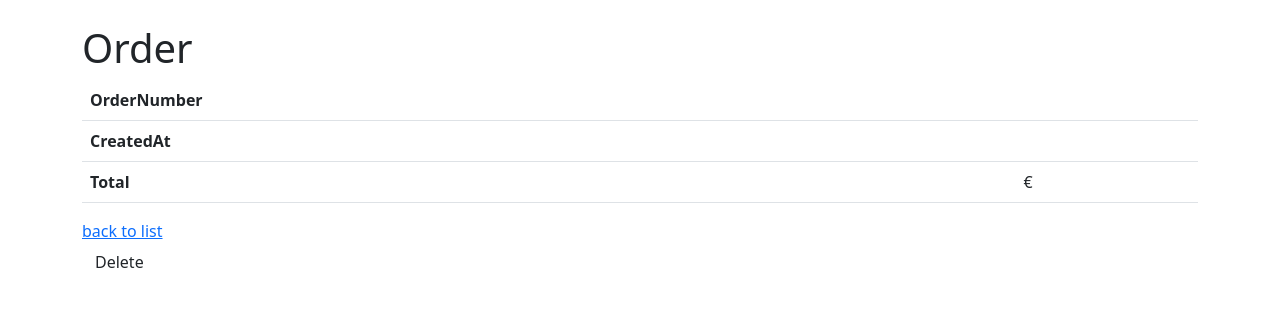
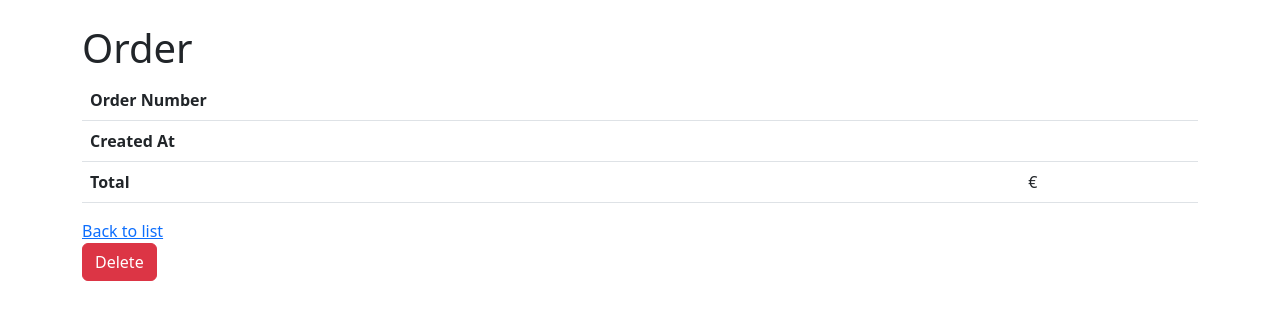
Before and after one commit to noabraud/symfony-ig, a Symfony app: template templates/order/show.html.twig in a window 1280 px wide. Shown: the part 111-431 px from the top of the page. Run offline with Twig, Linux system fonts and the light colour scheme; the template is opened without the code that fills it, so the values that code supplies are empty; some libraries are stand-ins or nearby versions.

Commit message:
translation show/delete orders

```diff
--- a/templates/order/_delete_form.html.twig
+++ b/templates/order/_delete_form.html.twig
@@ -1,4 +1,4 @@
-<form method="post" action="{{ path('app_order_delete', {'id': order.id}) }}" onsubmit="return confirm('Are you sure you want to delete this item?');">
+<form method="post" action="{{ path('app_order_delete', {'id': order.id}) }}" onsubmit="return confirm('{{ 'order.delete.confirm'|trans }}');">
     <input type="hidden" name="_token" value="{{ csrf_token('delete' ~ order.id) }}">
-    <button class="btn">Delete</button>
+    <button class="btn btn-danger">{{ 'order.delete.label'|trans }}</button>
 </form>
--- a/templates/order/index.html.twig
+++ b/templates/order/index.html.twig
@@ -21,7 +21,7 @@
                 <td>{{ order.createdAt ? order.createdAt|date('Y-m-d H:i:s') : '' }}</td>
                 <td>{{ order.total }} €</td>
                 <td>
-                    <a href="{{ path('app_order_show', {'id': order.id}) }}">{{ 'order.show'|trans }}</a>
+                    <a href="{{ path('app_order_show', {'id': order.id}) }}">{{ 'order.show.action'|trans }}</a>
                     {% if is_granted('ROLE_ADMIN') %}
                         <a href="{{ path('app_order_edit', {'id': order.id}) }}">{{ 'order.edit'|trans }}</a>
                     {% endif %}
--- a/templates/order/show.html.twig
+++ b/templates/order/show.html.twig
@@ -1,32 +1,30 @@
 {% extends 'base.html.twig' %}
 
-{% block title %}Order{% endblock %}
+{% block title %}{{ 'order.show.title'|trans }}{% endblock %}
 
 {% block body %}
-    <h1>Order</h1>
+    <h1>{{ 'order.show.title'|trans }}</h1>
 
     <table class="table">
         <tbody>
             <tr>
-                <th>OrderNumber</th>
+                <th>{{ 'order.order_number'|trans }}</th>
                 <td>{{ order.orderNumber }}</td>
             </tr>
             <tr>
-                <th>CreatedAt</th>
+                <th>{{ 'order.created_at'|trans }}</th>
                 <td>{{ order.createdAt ? order.createdAt|date('Y-m-d H:i:s') : '' }}</td>
             </tr>
             <tr>
-                <th>Total</th>
+                <th>{{ 'order.total'|trans }}</th>
                 <td>{{ order.total }} €</td>
             </tr>
-
-
         </tbody>
     </table>
 
-    <a href="{{ path('app_order_index') }}">back to list</a>
+    <a href="{{ path('app_order_index') }}">{{ 'order.show.back_to_list'|trans }}</a>
     {% if is_granted('ROLE_ADMIN') %}
-        <a href="{{ path('app_order_edit', {'id': order.id}) }}">edit</a>
+        <a href="{{ path('app_order_edit', {'id': order.id}) }}">{{ 'order.edit'|trans }}</a>
     {% endif %}
 
     {{ include('order/_delete_form.html.twig') }}
--- a/translations/messages.en.yaml
+++ b/translations/messages.en.yaml
@@ -75,10 +75,17 @@ order:
   created_at: "Created At"
   total: "Total"
   actions: "Actions"
-  show: "Show"
+  show:
+    title: "Order"
+    action: 'Show'
+    back_to_list: "Back to list"
+    delete: "Delete"
   edit: "Edit"
   no_records: "No records found"
   create_new: "Create new order"
+  delete:
+    label: "Delete"
+    confirm: "Are you sure you want to delete this order?"
 
 payment_success:
   title: "Payment Successful"
```
Also changed, not shown: translations/messages.fr.yaml (+8 -1 lines).
